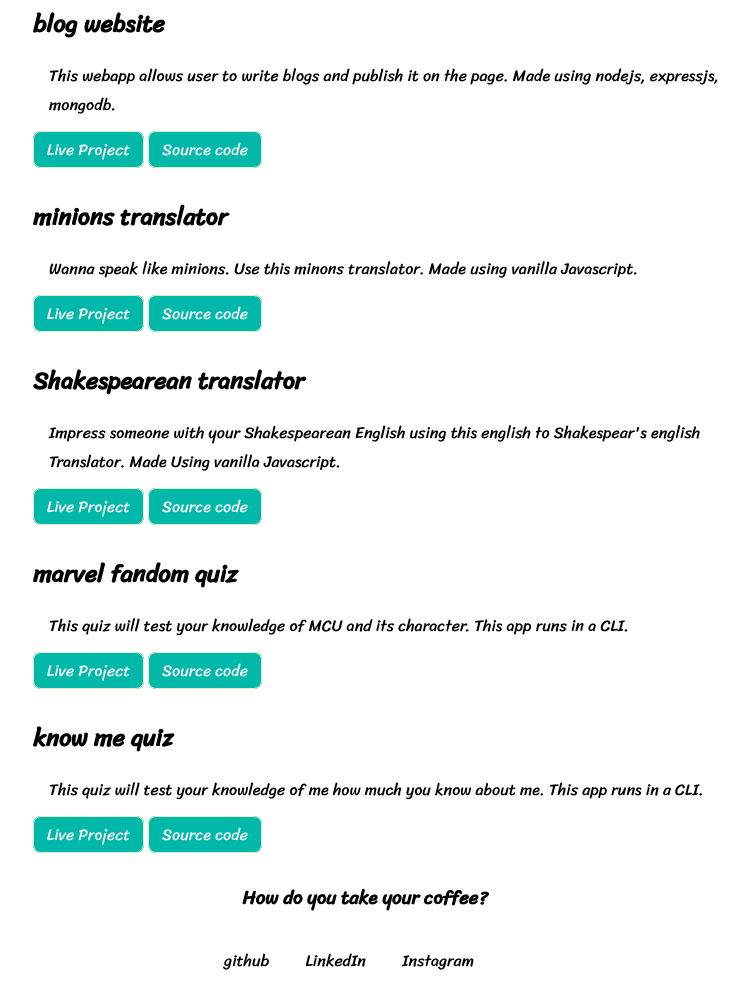
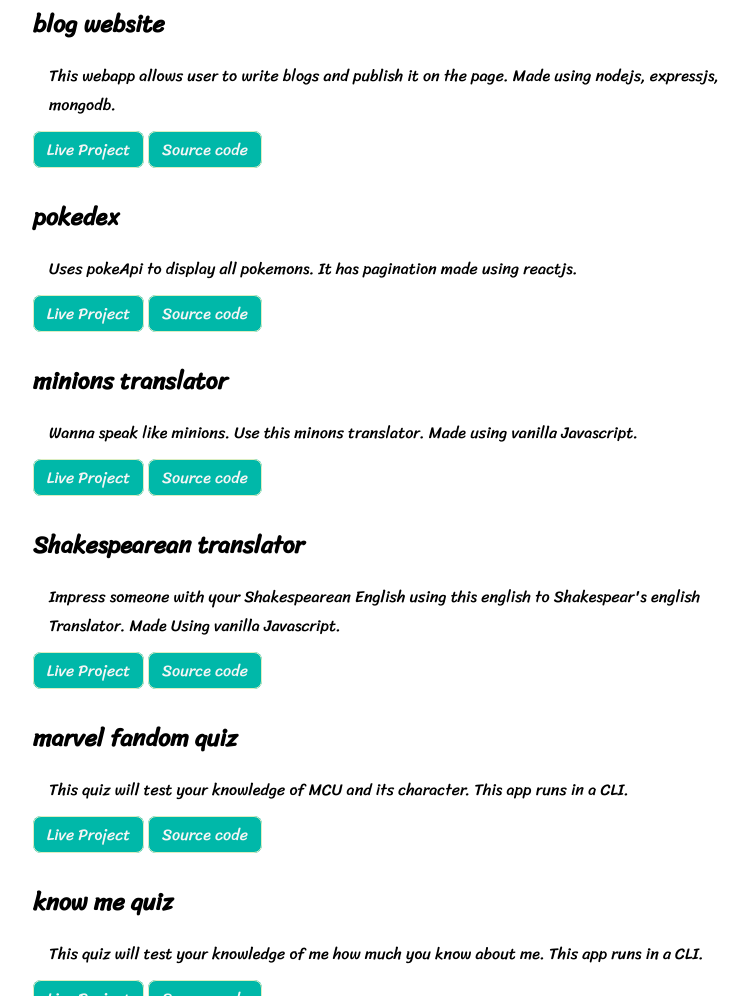
Before and after one commit to yash9263/portfolio, a plain HTML site: page projects.html in a window 1280 px wide. Shown: the part 1151-2147 px from the top of the page, without its empty margins (275-1023 px from the left). Drawn offline with Linux system fonts and the light colour scheme.

Commit message:
added project

```diff
--- a/projects.html
+++ b/projects.html
@@ -63,6 +63,16 @@
             </li>
             <li class="projects-item">
                 <article class="container">
+                    <h1>pokedex</h1>
+                    <p>
+                        Uses pokeApi to display all pokemons. It has pagination made using reactjs.
+                    </p>
+                    <a class="btn" href="https://pokedexbyyashwant.netlify.app/" target="_blank">Live Project</a>
+                    <a class="btn" href="https://github.com/yash9263/pokedex" target="_blank">Source code</a>
+                </article>
+            </li>
+            <li class="projects-item">
+                <article class="container">
                     <h1>minions translator</h1>
                     <p>Wanna speak like minions. Use this minons translator. Made using
                         vanilla Javascript.
```
